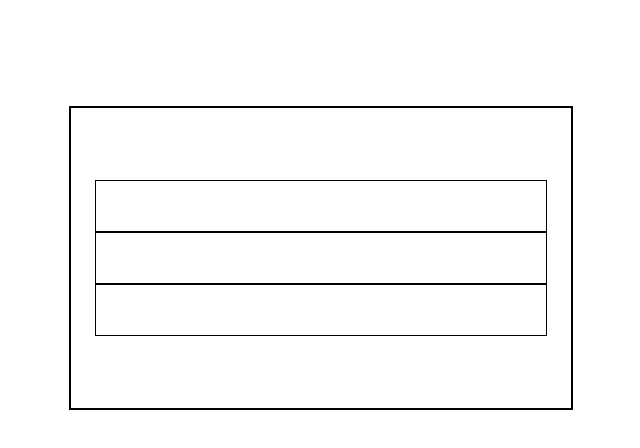
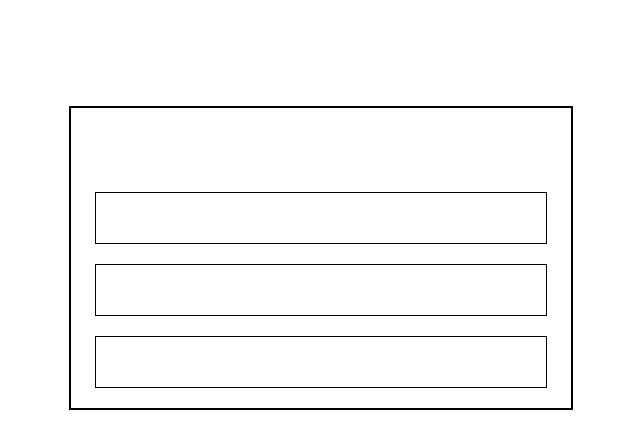
Before and after one commit to Trixkiddo/random_number_game, a plain HTML site: page index.html in a window 1280 px wide. Shown: the whole page, without its empty margins (319-959 px from the left). Drawn offline with Linux system fonts and the light colour scheme.

Commit message:
front wip

```diff
--- a/style.css
+++ b/style.css
@@ -17,12 +17,17 @@
   display: flex;
   width: 500px;
   flex-direction: column;
-  justify-content: center;
+  justify-content: flex-end;
   align-items: center;
+}
+
+#questions :last-child {
+  margin-bottom: 20px;
 }
 
 .question {
   width: 450px;
   height: 50px;
   border: 1px solid black;
+  margin: 10px;
 }
```
